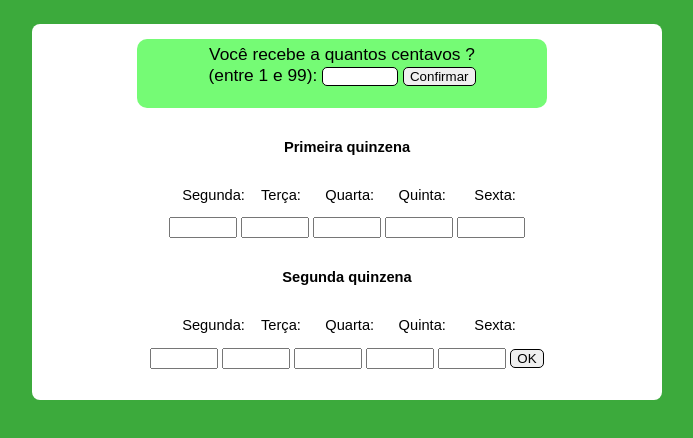
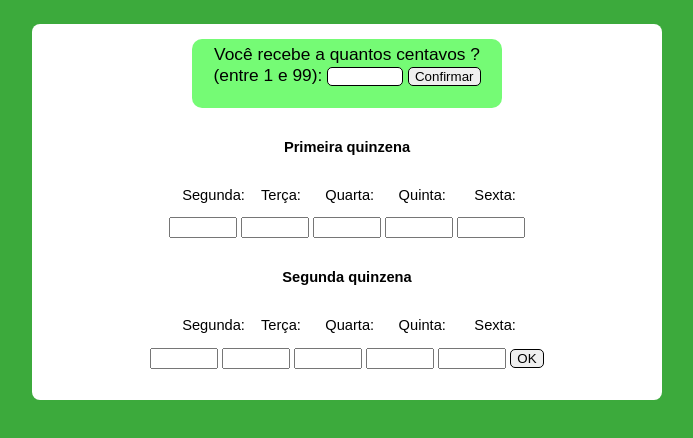
Before and after one commit to JairanGit/coquin, a plain HTML site: page index.html in a window 1280 px wide. Shown: the part 168-606 px from the top of the page, without its empty margins (426-1119 px from the left). Drawn offline with Linux system fonts and the light colour scheme.

Commit message:
Add files via upload

```diff
--- a/index.html
+++ b/index.html
@@ -16,7 +16,7 @@
 
         <!-- CENTAVOS -->
     <section class="model" >
-        <div id="centdiv" style="text-align: center; font: normal 13pt arial; background: rgba(1, 248, 1, 0.54); padding: 5px; border-radius: 10px; width: 400px; margin-left: 90px;">
+        <div id="centdiv" style="text-align: center; font: normal 13pt arial; background: rgba(1, 248, 1, 0.54); padding: 5px; border-radius: 10px; width: 300px; margin: auto;">
             Você recebe a quantos centavos ? <br>(entre 1 e 99):
             <input style="width: 70px; border-radius: 5px; border: 1px solid black;" type="number" id="centvalor">
             <button onclick="conf()" style="border-radius: 5px; border: 1px solid black;">Confirmar</button>
```
